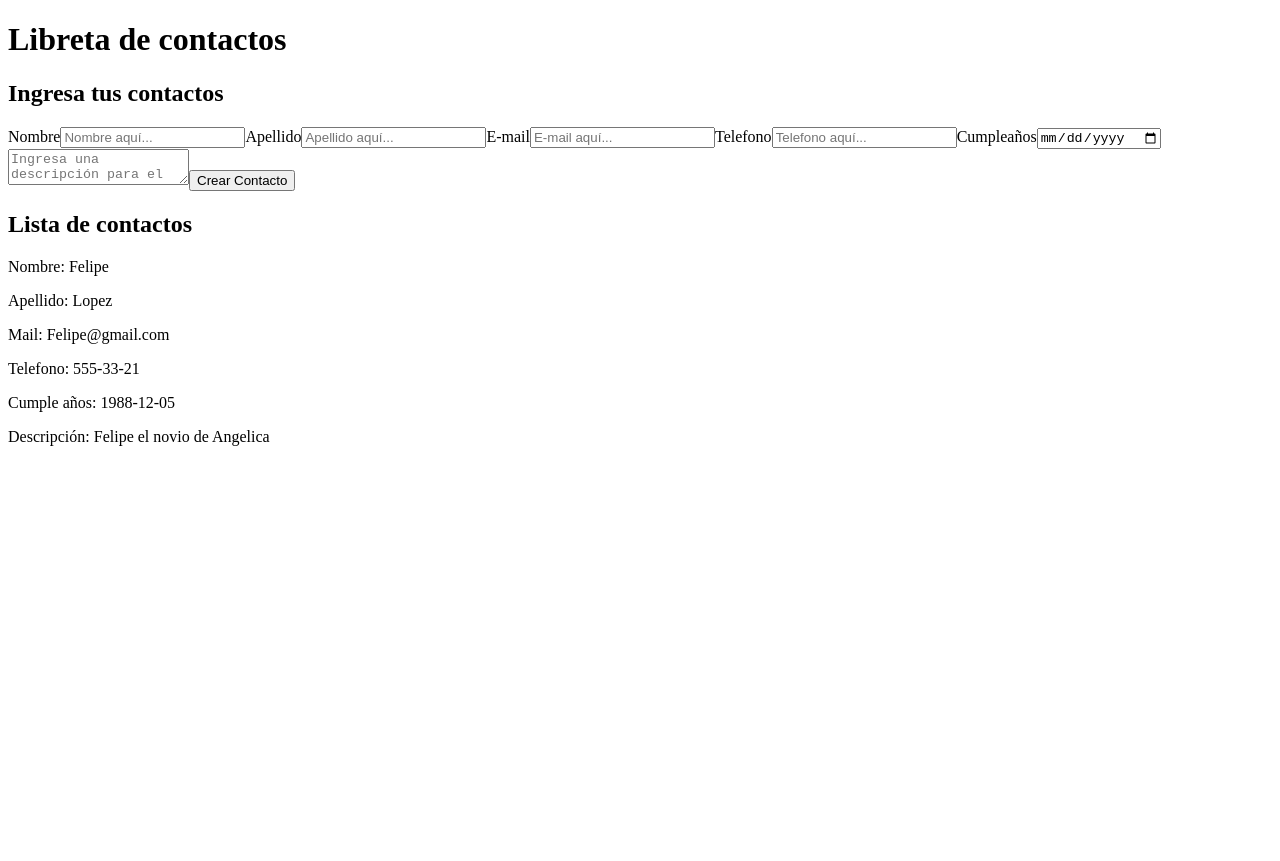
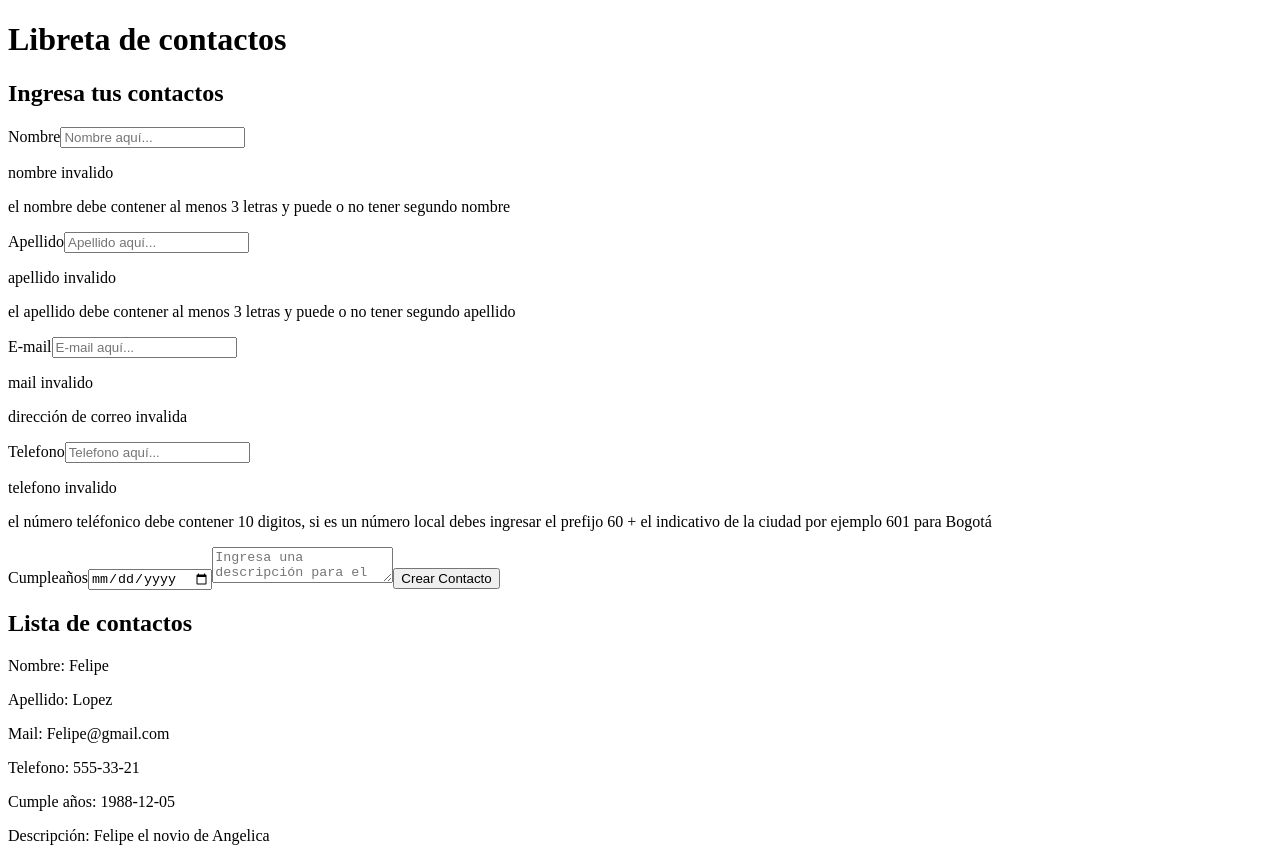
Before and after one commit to GilbertArdila/libreta_React, a React (Vite) app: page / in a window 1280 px wide. Before the commit the page ends 800 px from the top, so only its background shows below. Built offline with nearby package versions, Linux system fonts and the light colour scheme.

Commit message:
componente Validaciones

```diff
--- a/src/Components/Form.jsx
+++ b/src/Components/Form.jsx
@@ -1,6 +1,7 @@
 import React from 'react'
 import {Input} from'../Components/Input'
 import {regex_name,regex_email,regex_phone} from './Regex'
+import { Validaciones } from './Validaciones';
 
 const Form = ({tareas,setTareas}) => {
   //creamos los estados para los input
@@ -12,6 +13,7 @@ const Form = ({tareas,setTareas}) => {
   const [descripcion,setDescripcion]=React.useState('');
   const [error,setError]=React.useState(false);
 
+
   //creanso función para el submit del formulario
   const handleSubmit=(e)=>{
     e.preventDefault();
@@ -20,16 +22,7 @@ const Form = ({tareas,setTareas}) => {
       setError(true)
       return;
     }
-    else if (regex_name.test(nombre) === false) {
-      alert('nombre invalido')
-    } else if (regex_name.test(apellido) === false) {
-      alert('apellido invalido')
-    }
-    else if (regex_email.test(mail)=== false) {
-      alert('email invalido')
-    } else if (regex_phone.test(telefono) === false) {
-      alert('telefono invalido, debe contener al menos 10 digitos')
-    }
+
     else {
        setError(false)
 
@@ -72,8 +65,12 @@ const Form = ({tareas,setTareas}) => {
           inputPlaceholder={'Nombre aquí...'}
           value={nombre}
           onChange={(e)=>setNombre(e.target.value)}
-
+          className={`border-2 w-full p-2 mt-2 rounded-md placeholder-grey-400 ${regex_name.test(nombre)===false && 'border-red-400' }`}
         />
+          {!regex_name.test(nombre)&& <Validaciones
+           nombreCampo={'nombre'}
+           texto={'el nombre debe contener al menos 3 letras y puede o no tener segundo nombre'}
+          />}
 
         <Input
           inputName={'apellido'}
@@ -82,8 +79,13 @@ const Form = ({tareas,setTareas}) => {
           inputPlaceholder={'Apellido aquí...'}
           value={apellido}
           onChange={(e)=>setApellido(e.target.value)}
+          className={`border-2 w-full p-2 mt-2 rounded-md placeholder-grey-400 ${regex_name.test(apellido)===false && 'border-red-400' }`}
 
         />
+        {!regex_name.test(apellido)&& <Validaciones
+          nombreCampo={'apellido'}
+          texto={'el apellido debe contener al menos 3 letras y puede o no tener segundo apellido'}
+         /> }
 
         <Input
           inputName={'email'}
@@ -92,8 +94,13 @@ const Form = ({tareas,setTareas}) => {
           inputPlaceholder={'E-mail aquí...'}
           value={mail}
           onChange={(e)=>setMail(e.target.value)}
+          className={`border-2 w-full p-2 mt-2 rounded-md placeholder-grey-400 ${regex_email.test(mail)===false && 'border-red-400'}`}
 
         />
+        {!regex_email.test(mail) && <Validaciones
+          nombreCampo={'mail'}
+          texto={'dirección de correo invalida '}
+         />}
 
         <Input
           inputName={'telefono'}
@@ -102,9 +109,13 @@ const Form = ({tareas,setTareas}) => {
           inputPlaceholder={'Telefono aquí...'}
           value={telefono}
           onChange={(e)=>setTelefono(e.target.value)}
+          className={`border-2 w-full p-2 mt-2 rounded-md placeholder-grey-400 ${regex_phone.test(telefono)===false && 'border-red-400' }`}
 
         />
-
+       {!regex_phone.test(telefono)&& <Validaciones
+          nombreCampo={'telefono'}
+          texto={'el número teléfonico debe contener 10 digitos, si es un número local debes ingresar el prefijo 60 + el indicativo de la ciudad por ejemplo 601 para Bogotá'}
+         />}
         <Input
           inputName={'cumpleaños'}
           inputText={'Cumpleaños'}
@@ -112,15 +123,17 @@ const Form = ({tareas,setTareas}) => {
           inputPlaceholder={''}
           value={cumpleanios}
           onChange={(e)=>setCumpleanios(e.target.value)}
+          className={`border-2 w-full p-2 mt-2 rounded-md placeholder-grey-400 ${cumpleanios==='' && 'border-red-400' }`}
 
         />
 
         <textarea
         placeholder='Ingresa una descripción para el contacto'
         type='text'
-        className='border-2 w-full p-2 mt-2 rounded-md placeholder-grey-400'
         value={descripcion}
         onChange={(e)=>setDescripcion(e.target.value)}
+        className={`border-2 w-full p-2 mt-2 rounded-md placeholder-grey-400 ${descripcion==='' && 'border-red-400'}`}
+
         />
 
         <input
--- a/src/Components/Input.jsx
+++ b/src/Components/Input.jsx
@@ -6,7 +6,6 @@ const Input = ({inputName,inputText,inputType,inputPlaceholder,onChange}) => {
         <label htmlFor={inputName}
         className='block text-gray-500 uppercase font-bold'>{inputText}</label>
         <input
-        className='border-2 w-full p-2 mt-2 rounded-md placeholder-grey-400'
          type={inputType}
          placeholder={inputPlaceholder}
          id={inputName}
--- /dev/null
+++ b/src/Components/Validaciones.jsx
@@ -0,0 +1,11 @@
+import React from "react";
+function Validaciones({nombreCampo,texto}){
+return(
+    <div>
+        <p>{nombreCampo}{' '}invalido</p>
+        <p>{texto}</p>
+    </div>
+
+)
+}
+export{Validaciones}
```
